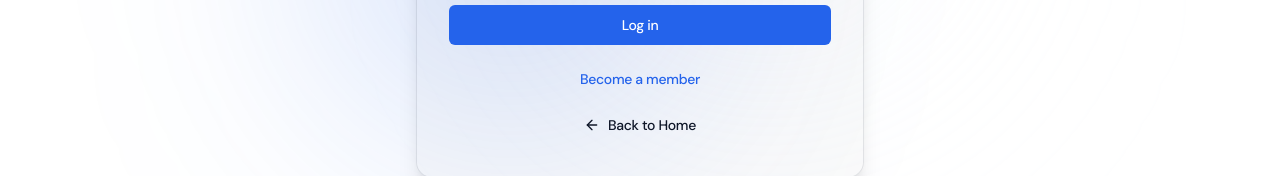
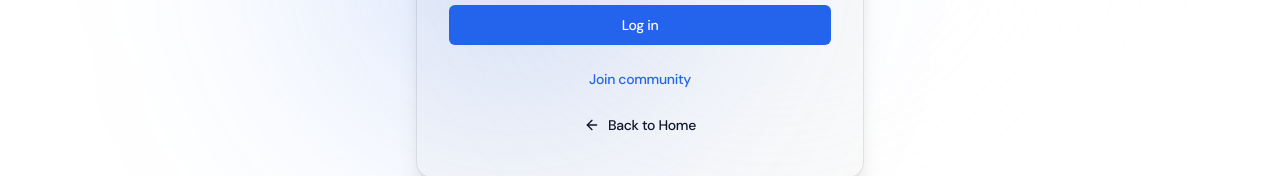
Before and after one commit to simran-kanda1/pharmasocii, a React (Vite) app: page /member/login in a window 1280 px wide. Shown: the part 475-651 px from the top of the page. Built offline with nearby package versions, Linux system fonts and the light colour scheme; no server answers.

Commit message:
UI: Change 'Become a member' to 'Join community' on MemberLogin page

```diff
--- a/src/pages/MemberLogin.tsx
+++ b/src/pages/MemberLogin.tsx
@@ -201,7 +201,7 @@ export default function MemberLogin() {
 
         <p className="text-sm text-muted-foreground mt-6 text-center">
           <Link to="/member/register" className="text-primary font-medium hover:underline">
-            Become a member
+            Join community
           </Link>
         </p>
 
```
Also changed, not shown: 1 other file (tests, documents, lock files or other folders).
